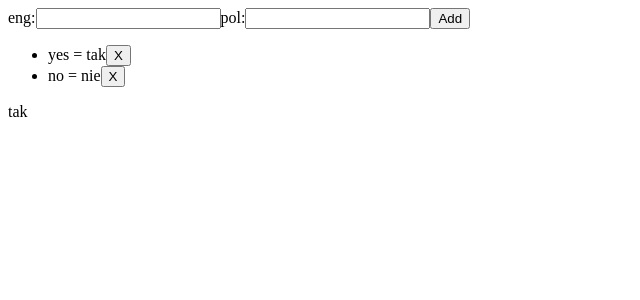
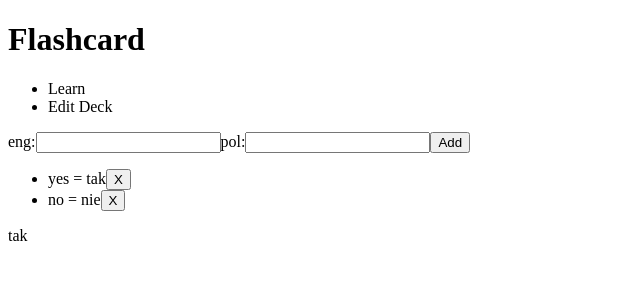
Before and after one commit to dawid-fulmes/flashcards, a React (Create React App) app: page / in a window 1280 px wide. Shown: the top 300 px of the page, without its empty margins (0-640 px from the left). Built offline with nearby package versions, Linux system fonts and the light colour scheme.

Commit message:
Add Header with title and menu to App

```diff
--- a/src/components/App.js
+++ b/src/components/App.js
@@ -1,11 +1,13 @@
 import React, { Component } from 'react';
 import EditDeck from './EditDeck/EditDeck';
 import Learn from './Learn/Learn';
+import Header from './Header'
 
 class App extends Component {
   render() {
     return (
       <div className="App">
+        <Header />
         <EditDeck />
         <Learn />
       </div>
--- /dev/null
+++ b/src/components/Header.js
@@ -0,0 +1,17 @@
+import React from 'react';
+
+const Header = () => {
+    return (
+        <header>
+            <h1>Flashcard</h1>
+            <nav>
+                <ul>
+                    <li>Learn</li>
+                    <li>Edit Deck</li>
+                </ul>
+            </nav>
+        </header>
+    );
+}
+
+export default Header;
```
